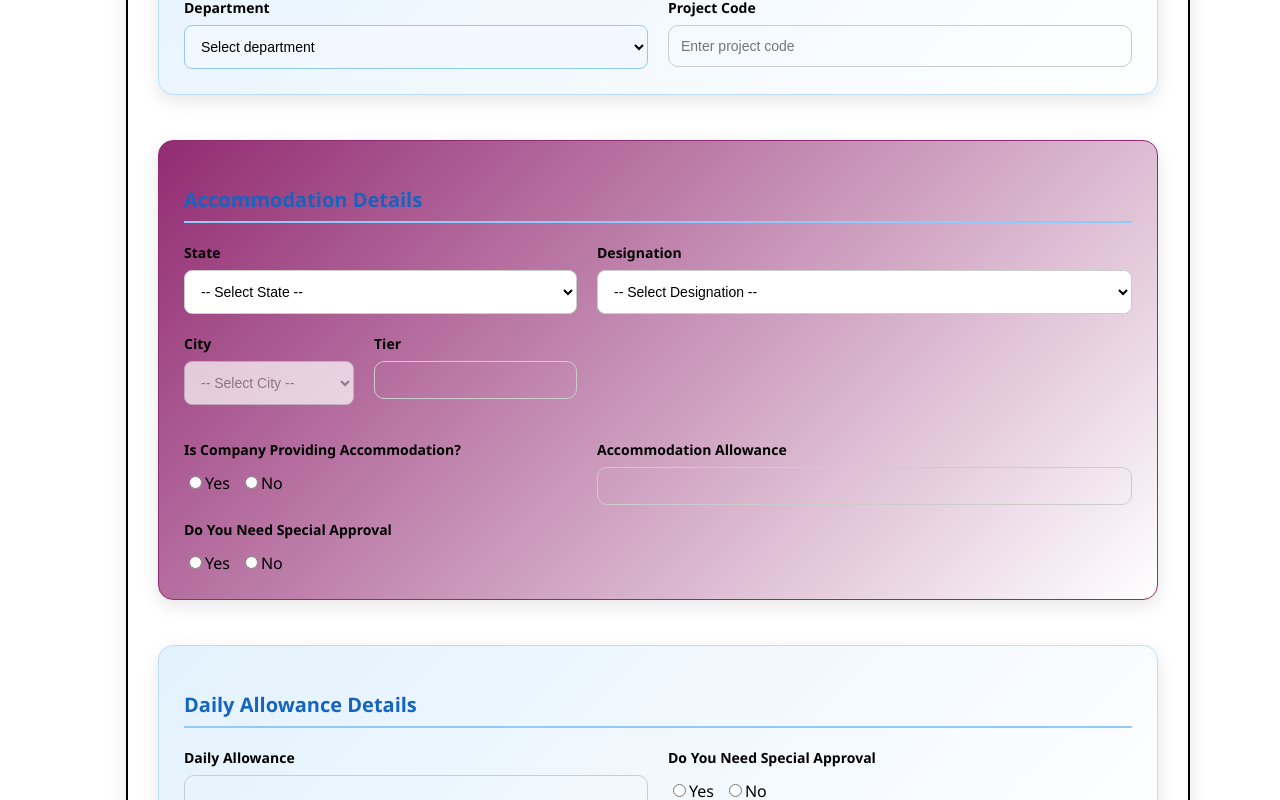
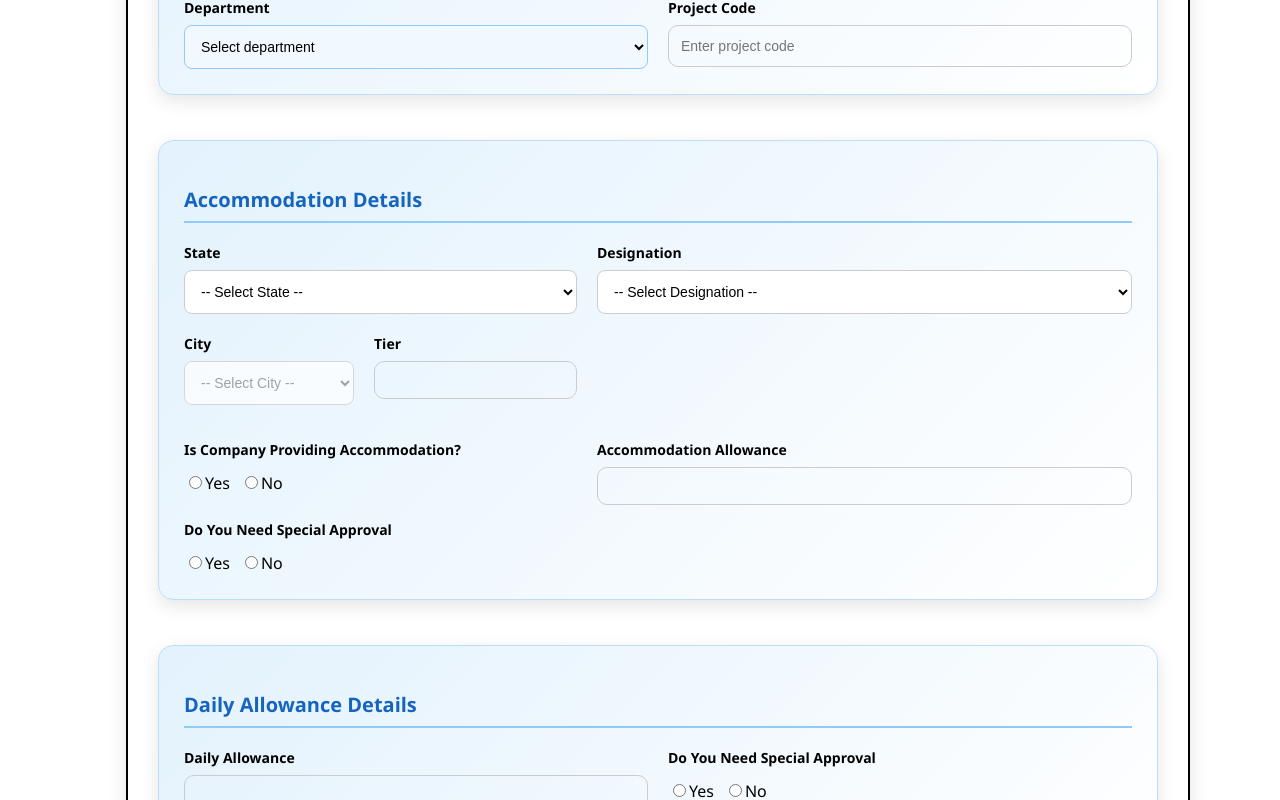
Before and after one commit to Santhoshmk30/Kccottrell, a React (Create React App) app: page /request in a window 1280 px wide. Shown: the part 553-1353 px from the top of the page. Built offline with nearby package versions, Linux system fonts and the light colour scheme.

Commit message:
Update Requestform.js

```diff
--- a/src/Components/Requestform.js
+++ b/src/Components/Requestform.js
@@ -383,9 +383,9 @@ const handleTransportChange = (index, field, value) => {
     marginTop: "25px",
     padding: "25px",
     borderRadius: "15px",
-    background: "linear-gradient(135deg, #922B72, #ffffff)",
+    background: "linear-gradient(135deg, #e3f2fd, #ffffff)",
     boxShadow: "0 6px 18px rgba(0,0,0,0.1)",
-    border: "1px solid #922B72",
+    border: "1px solid #bbdefb",
     fontFamily: "Segoe UI, sans-serif",
   }}
 >
```
